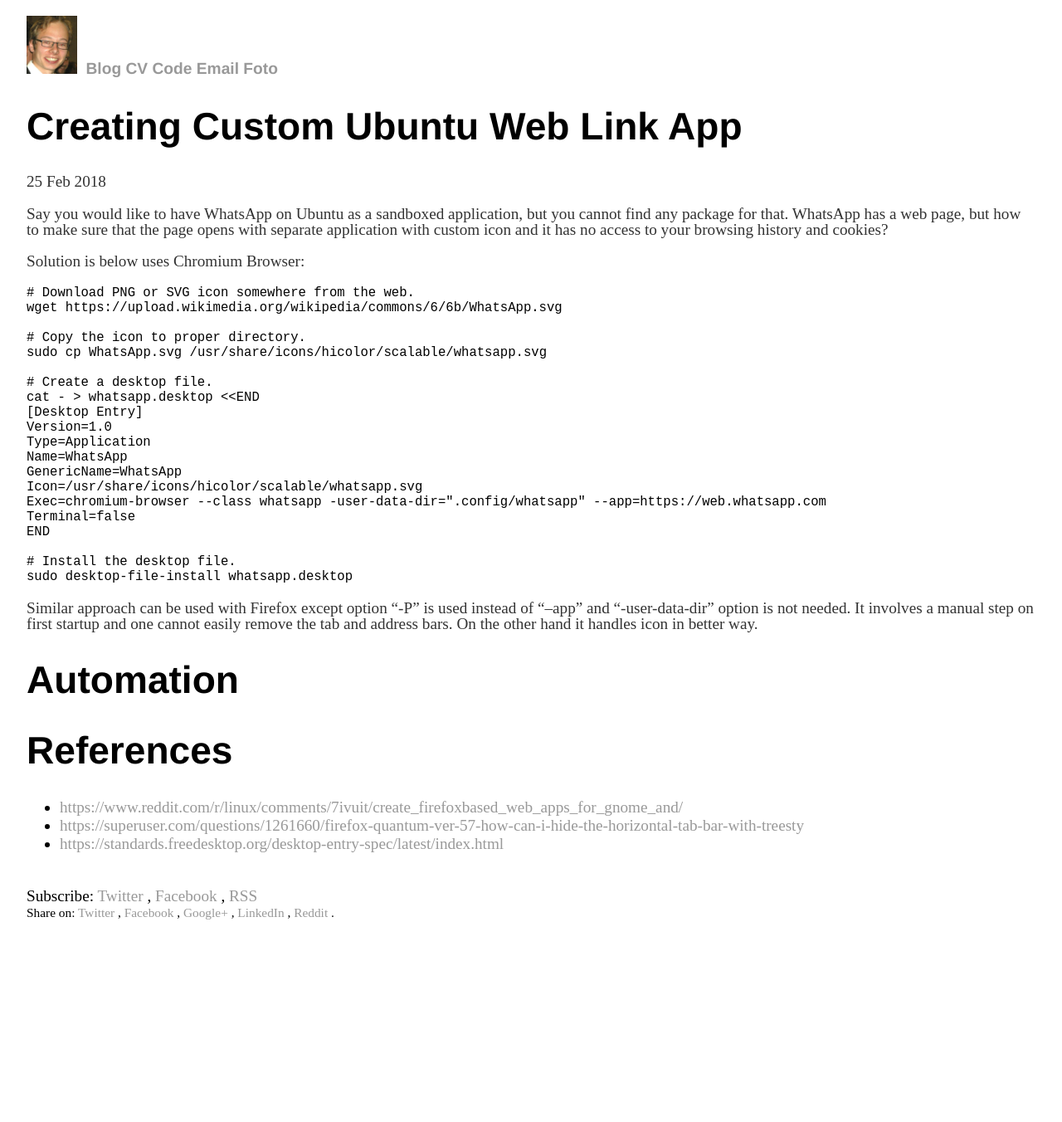
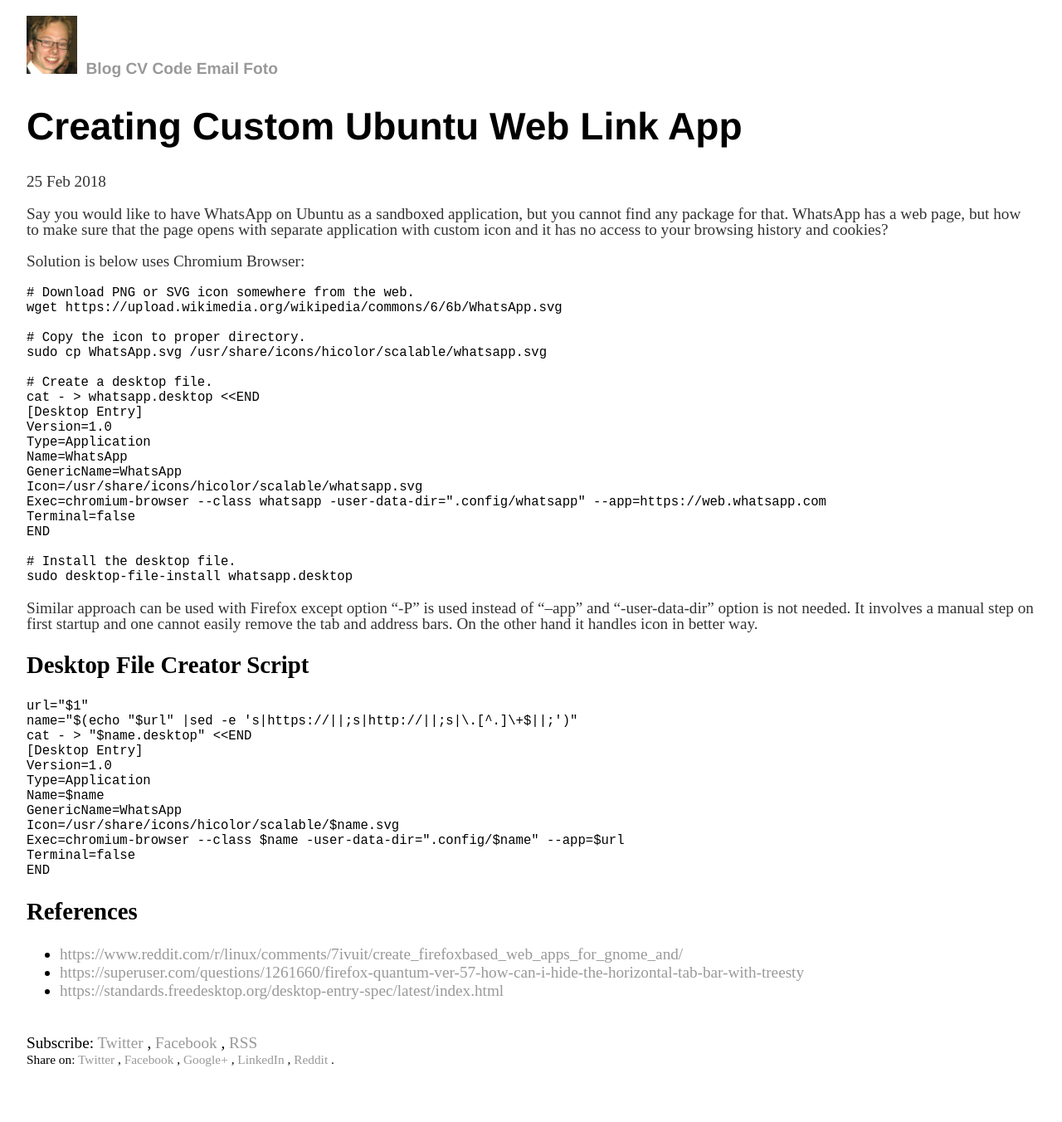
Before and after one commit to vackosar/vackosar.github.io, a Jekyll site: the page built from _posts/2018-02-25-Creating-Custom-Ubuntu-Web-Link-App.md, in a window 1280 px wide. Shown: the whole page at 83% size. Built offline with Jekyll 4.4.1, drawn with Linux system fonts in a browser that asks for light colours; comment, search, counter and statistics services are not loaded; before the commit the page ends 1175 px from its top, so only the background shows below that.

Commit message:
web link app

````diff
--- a/_posts/2018-02-25-Creating-Custom-Ubuntu-Web-Link-App.md
+++ b/_posts/2018-02-25-Creating-Custom-Ubuntu-Web-Link-App.md
@@ -9,7 +9,7 @@
 Solution is below uses Chromium Browser:
 
 
-```bash
+```shell
 # Download PNG or SVG icon somewhere from the web.
 wget https://upload.wikimedia.org/wikipedia/commons/6/6b/WhatsApp.svg
 
@@ -34,11 +34,26 @@
 
 Similar approach can be used with Firefox except option "-P" is used instead of "--app" and "-user-data-dir" option is not needed. It involves a manual step on first startup and one cannot easily remove the tab and address bars. On the other hand it handles icon in better way.
 
-# Automation
+## Desktop File Creator Script
+
+```shell
+url="$1"
+name="$(echo "$url" |sed -e 's|https://||;s|http://||;s|\.[^.]\+$||;')"
+cat - > "$name.desktop" <<END
+[Desktop Entry]
+Version=1.0
+Type=Application
+Name=$name
+GenericName=WhatsApp
+Icon=/usr/share/icons/hicolor/scalable/$name.svg
+Exec=chromium-browser --class $name -user-data-dir=".config/$name" --app=$url
+Terminal=false
+END
+```
 
 
 
-# References
+## References
 
 - [https://www.reddit.com/r/linux/comments/7ivuit/create_firefoxbased_web_apps_for_gnome_and/](https://www.reddit.com/r/linux/comments/7ivuit/create_firefoxbased_web_apps_for_gnome_and/)
 - [https://superuser.com/questions/1261660/firefox-quantum-ver-57-how-can-i-hide-the-horizontal-tab-bar-with-treesty](https://superuser.com/questions/1261660/firefox-quantum-ver-57-how-can-i-hide-the-horizontal-tab-bar-with-treesty)
````
